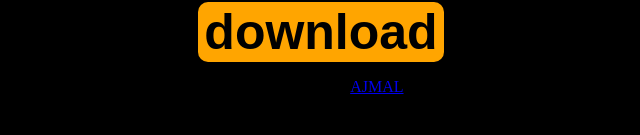
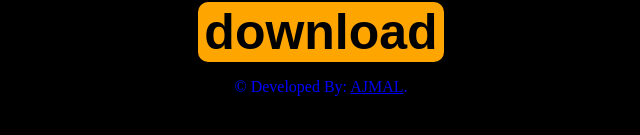
Before and after one commit to Ajmal-Achu/phub-logo-maker, a plain HTML site: page index.html in a window 1280 px wide. Shown: the part 323-458 px from the top of the page, without its empty margins (319-959 px from the left). Drawn offline with Linux system fonts and the light colour scheme.

Commit message:
Update index.html

```diff
--- a/index.html
+++ b/index.html
@@ -164,7 +164,7 @@
   </script>
 
                                         <footer id="footer">
-						<p class="copyright">&copy; Developed By: <a href="https://github.com/Ajmal-Achu">AJMAL</a>.</p>
+						<p style="color:blue;"class="copyright">&copy; Developed By: <a href="https://github.com/Ajmal-Achu">AJMAL</a>.</p>
 					</footer>
 
 </body>
```
